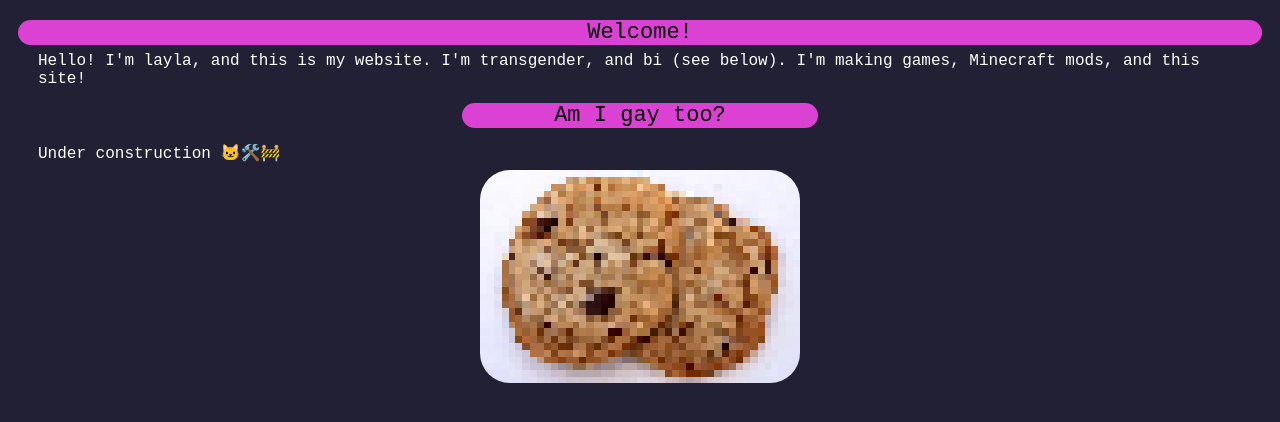
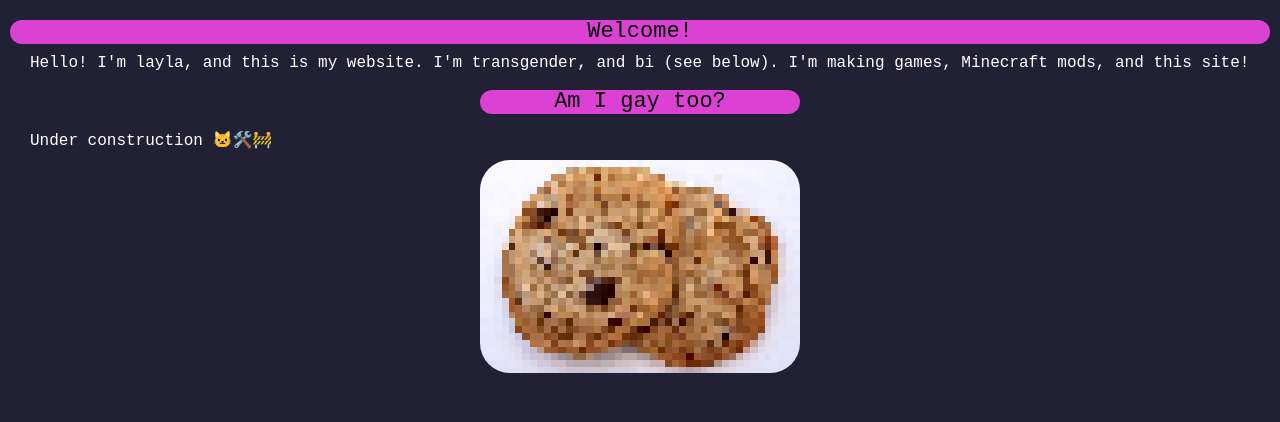
Before and after one commit to LaylaMeower/laylameower.github.io, a website built with Vite: page index.html in a window 1280 px wide. Built offline with nearby package versions, Linux system fonts and the light colour scheme.

Commit message:
refactor: yeah refactor

```diff
--- a/index.html
+++ b/index.html
@@ -4,30 +4,29 @@
 
     <meta charset="UTF-8"/>
     <title>Layla's Den</title>
-    <link rel="stylesheet" href="style.css">
+    <!-- <link rel="stylesheet" href="/style.css"> -->
 
 </head>
-<body>
+<body class="text-white font-normal text-base bg-[#222034]">
 
-<div class="title">
-    <p>Welcome!</p>
+<div class="title mt-5 mx-[10px] mb-[5px]">
+    <p class="my-[7px] mx-[30px]">Welcome!</p>
 </div>
 
-<p>Hello! I'm layla, and this is my website. I'm transgender, and bi (see below). I'm making games, Minecraft mods, and this site!</p>
+<p class="my-[7px] mx-[30px]">Hello! I'm layla, and this is my website. I'm transgender, and bi (see below). I'm making games, Minecraft mods, and this site!</p>
 
-<div class="title button" id="isGay"
-     onmouseenter="document.getElementById('isGay').innerText = 'Yes, as all things should be.'"
-     onmouseleave="document.getElementById('isGay').innerText = 'Am I gay too?'">Am I gay too?
+<div class="title my-[15px] mx-auto w-1/4 hover:bg-[#db23d1]" id="isGay">Am I gay too?
 </div>
 
-<p>
+<p class="my-[7px] mx-[30px]">
     Under construction 🐱🛠️🚧
 </p>
 
 <img src="resources/cookies.png"
+     class="block my-[5px] mx-auto rounded-[30px]"
      alt="Highly low res pic of cookies, requested by gay pirate assassin kuylar, because why not" width="320"
      height="213">
 
-<script></script>
+<script type="module" src="/src/main.ts"></script>
 </body>
 </html>
--- a/main.ts
+++ /dev/null
@@ -1 +0,0 @@
-import './style.css'
--- /dev/null
+++ b/postcss.config.cjs
@@ -0,0 +1,11 @@
+const tailwindcss = require("tailwindcss");
+const autoprefixer = require("autoprefixer");
+
+const config = {
+  plugins: [
+    tailwindcss(),
+    autoprefixer,
+  ],
+};
+
+module.exports = config;
--- /dev/null
+++ b/src/main.ts
@@ -0,0 +1,9 @@
+import './style.css'
+
+(document.querySelector("#isGay") as HTMLDivElement).addEventListener("onmouseenter", (e) => {
+    (e.target as HTMLDivElement).innerText = 'Yes, as all things should be.';
+});
+
+(document.querySelector("#isGay") as HTMLDivElement).addEventListener("onmouseleave", (e) => {
+    (e.target as HTMLDivElement).innerText = 'Am I gay too?';
+});
--- /dev/null
+++ b/src/style.css
@@ -0,0 +1,11 @@
+@tailwind base;
+@tailwind components;
+@tailwind utilities;
+
+:root {
+    font-family: "JetBrains Mono", monospace;
+}
+
+.title {
+    @apply text-black bg-[#DB42D4] rounded-[30px] px-5 text-center text-[22px]
+}
--- a/style.css
+++ /dev/null
@@ -1,38 +0,0 @@
-:root {
-    font-family: "JetBrains Mono", monospace;
-    color: white;
-    font-weight: 400;
-    font-size: 16px;
-
-    background-color: rgb(34, 32, 52);
-}
-
-.title {
-    color: black;
-    background-color: rgb(219, 66, 212);
-    border-radius: 30px;
-    padding: 0 20px 0 20px;
-    text-align: center;
-    font-size: 22px;
-    margin: 20px 10px 5px 10px;
-}
-
-.button {
-    width: 25%;
-    margin: 15px auto;
-}
-
-.button:hover {
-    background-color: rgb(219, 35, 209);
-}
-
-p {
-    margin: 7px 30px;
-}
-
-img {
-    border-radius: 30px;
-
-    margin: 5px auto;
-    display: block;
-}
--- /dev/null
+++ b/tailwind.config.cjs
@@ -0,0 +1,14 @@
+const config = {
+  content: [
+    "./index.html",
+    "./src/**/*.{js,ts}",
+  ],
+
+  theme: {
+    extend: {},
+  },
+
+  plugins: [],
+};
+
+module.exports = config;
```
Also changed, not shown: tailwind.config.js (deleted, +0 -8 lines).
